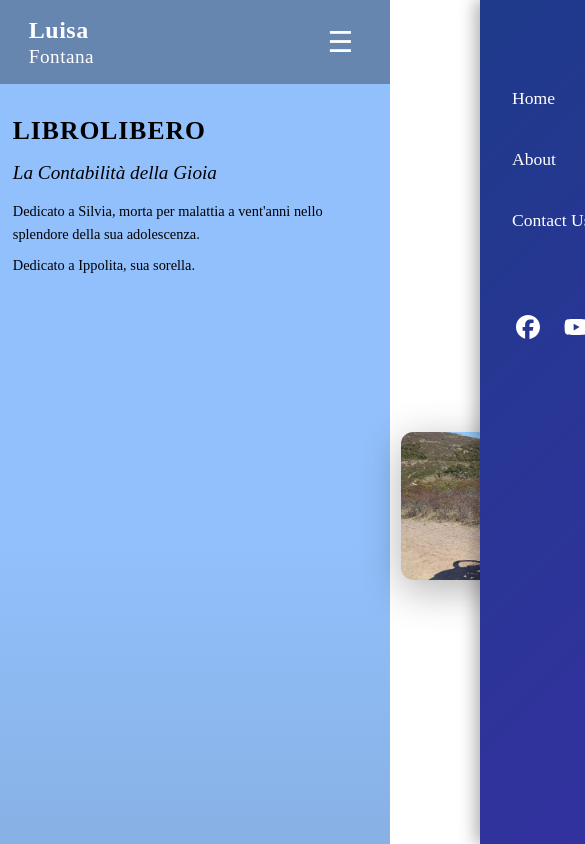
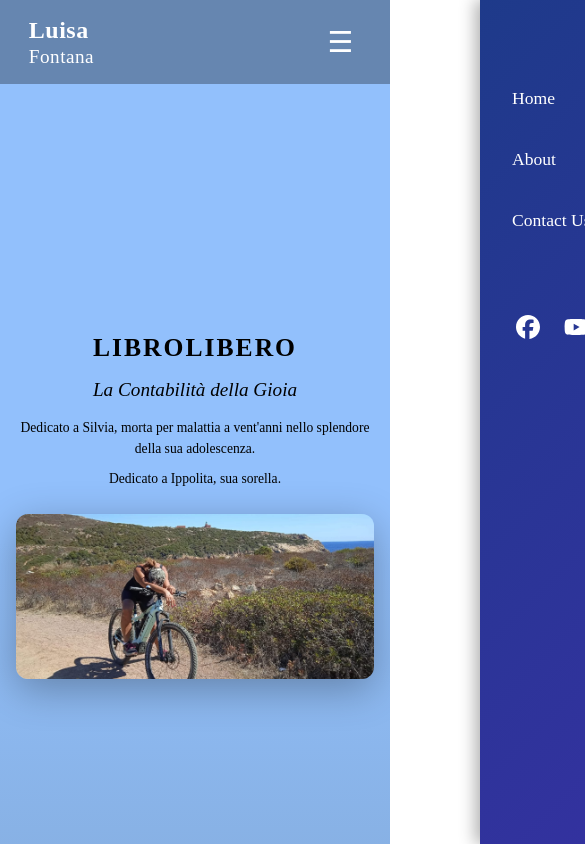
Before and after one commit to Khizar-Alii/ragazza, a React (Vite) app: page / in a window 390 px wide. Shown: the top 844 px of the page, 585 px wide, since content can reach past the window. Built offline with nearby package versions, Linux system fonts and the light colour scheme; a web font is replaced by a local one.

Commit message:
updated responsive

```diff
--- a/src/components/textImageSection/textImageSection.module.css
+++ b/src/components/textImageSection/textImageSection.module.css
@@ -1,28 +1,35 @@
 .libroLiberoContainer {
-  padding-top: 4rem;
-  padding-bottom: 4rem;
-  height: 100vh;
+  padding: 2rem 1rem;
+  min-height: 100vh;
+  display: flex;
+  align-items: center;
+  justify-content: center;
+  overflow-x: hidden;
+  box-sizing: border-box;
 }
 
 .contentWrapper {
   display: flex;
+  align-items: center;
+  justify-content: center;
   gap: 4rem;
-  align-items: center;
   flex-wrap: wrap;
-  justify-content: center;
-  height: 100%;
+  width: 100%;
+  max-width: 1200px;
 }
 
 .textColumn {
   flex: 1;
-  min-width: 320px;
+  min-width: 280px;
   display: flex;
   flex-direction: column;
+  justify-content: center;
   gap: 1.5rem;
+  text-align: left;
 }
 
 .title {
-  font-size: 3rem;
+  font-size: clamp(1.6rem, 5vw, 3rem);
   font-weight: 700;
   color: #000;
   margin: 0;
@@ -30,7 +37,7 @@
 }
 
 .subtitle {
-  font-size: 2rem;
+  font-size: clamp(1.2rem, 4vw, 2rem);
   font-weight: 400;
   color: #000;
   margin: 0;
@@ -44,15 +51,15 @@
 }
 
 .dedication p {
-  font-size: 1.1rem;
-  line-height: 1.7;
+  font-size: clamp(0.85rem, 3vw, 1.1rem);
+  line-height: 1.6;
   color: #000;
   margin: 0;
 }
 
 .imageColumn {
   flex: 1;
-  min-width: 320px;
+  min-width: 260px;
   display: flex;
   justify-content: center;
   align-items: center;
@@ -73,86 +80,34 @@
   object-fit: cover;
 }
 
-/* Responsive Styles */
-@media (max-width: 1200px) {
-  .contentWrapper {
-    gap: 3rem;
-  }
-
-  .title {
-    font-size: 2.5rem;
-  }
-
-  .subtitle {
-    font-size: 1.8rem;
-  }
-
-  .dedication p {
-    font-size: 1rem;
-  }
-}
-
+/* Medium screens */
 @media (max-width: 968px) {
   .libroLiberoContainer {
-    padding-top: 3rem;
-    padding-bottom: 3rem;
+    padding: 3rem 1rem;
   }
 
   .contentWrapper {
     flex-direction: column;
     gap: 2.5rem;
+    text-align: center;
   }
 
-  .textColumn,
-  .imageColumn {
-    flex: 1 1 100%;
-    max-width: 100%;
-    min-width: unset;
+  .textColumn {
+    text-align: center;
+    align-items: center;
   }
 
   .imageWrapper {
-    max-width: 450px;
-  }
-
-  .title {
-    font-size: 2.2rem;
-  }
-
-  .subtitle {
-    font-size: 1.6rem;
+    max-width: 420px;
   }
 }
 
-@media (max-width: 768px) {
+/* Small phones */
+@media (max-width: 600px) {
   .libroLiberoContainer {
-    padding-top: 2rem;
-    padding-bottom: 2rem;
+    padding: 2rem 1rem;
   }
 
-  .contentWrapper {
-    gap: 2rem;
-  }
-
-  .title {
-    font-size: 2rem;
-    letter-spacing: 1px;
-  }
-
-  .subtitle {
-    font-size: 1.4rem;
-  }
-
-  .dedication p {
-    font-size: 0.95rem;
-    line-height: 1.6;
-  }
-
-  .imageWrapper {
-    max-width: 400px;
-  }
-}
-
-@media (max-width: 480px) {
   .contentWrapper {
     gap: 1.5rem;
   }
@@ -161,23 +116,32 @@
     gap: 1rem;
   }
 
+  .imageWrapper {
+    max-width: 360px;
+  }
+}
+
+/* Very small screens (below 360px width) */
+@media (max-width: 360px) {
   .title {
-    font-size: 1.6rem;
+    font-size: 1.3rem;
+    letter-spacing: 0.5px;
   }
 
   .subtitle {
-    font-size: 1.2rem;
+    font-size: 1rem;
   }
 
   .dedication p {
-    font-size: 0.9rem;
+    font-size: 0.8rem;
   }
 
   .imageWrapper {
-    max-width: 320px;
+    max-width: 280px;
   }
 }
 
+/* Extra large monitors */
 @media (min-width: 2000px) {
   .contentWrapper {
     gap: 5rem;
```
